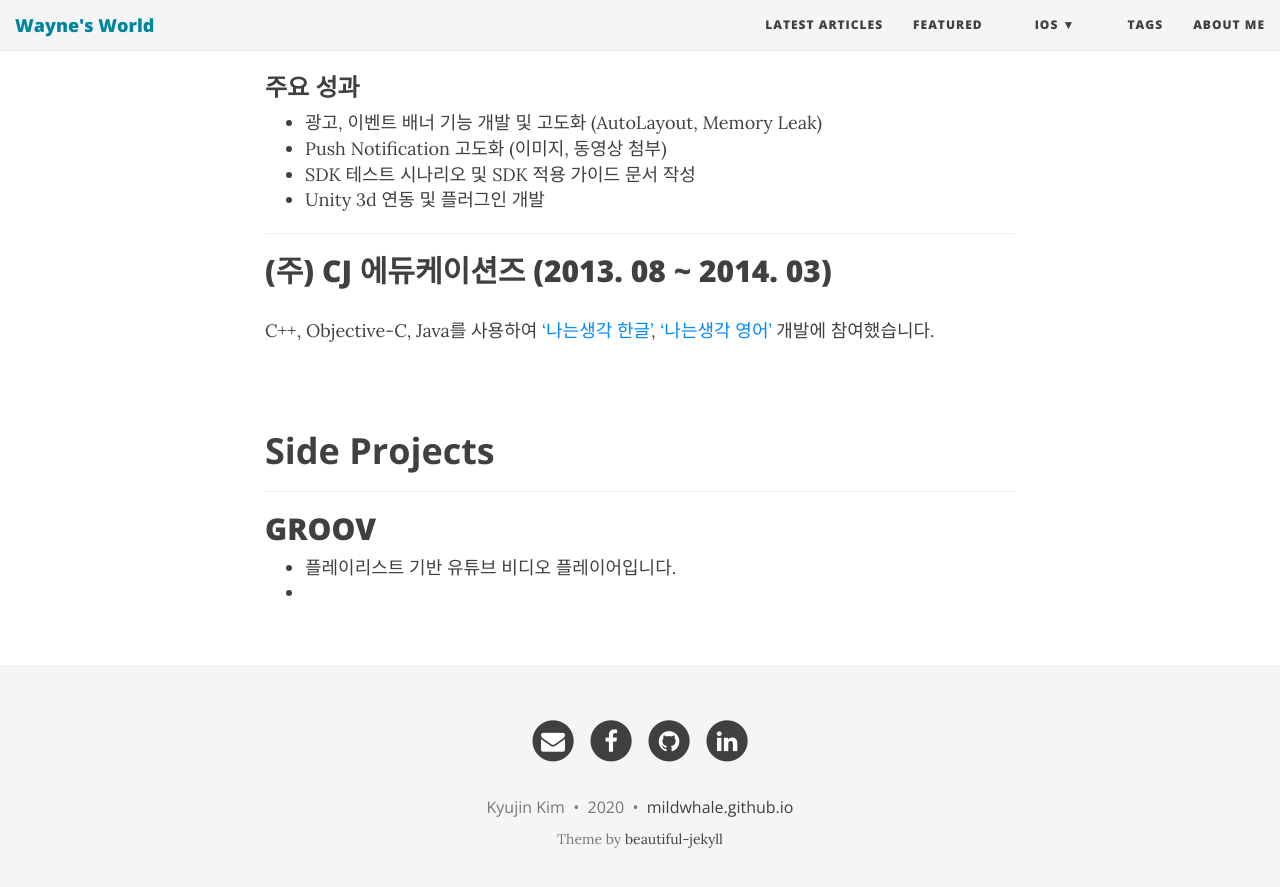
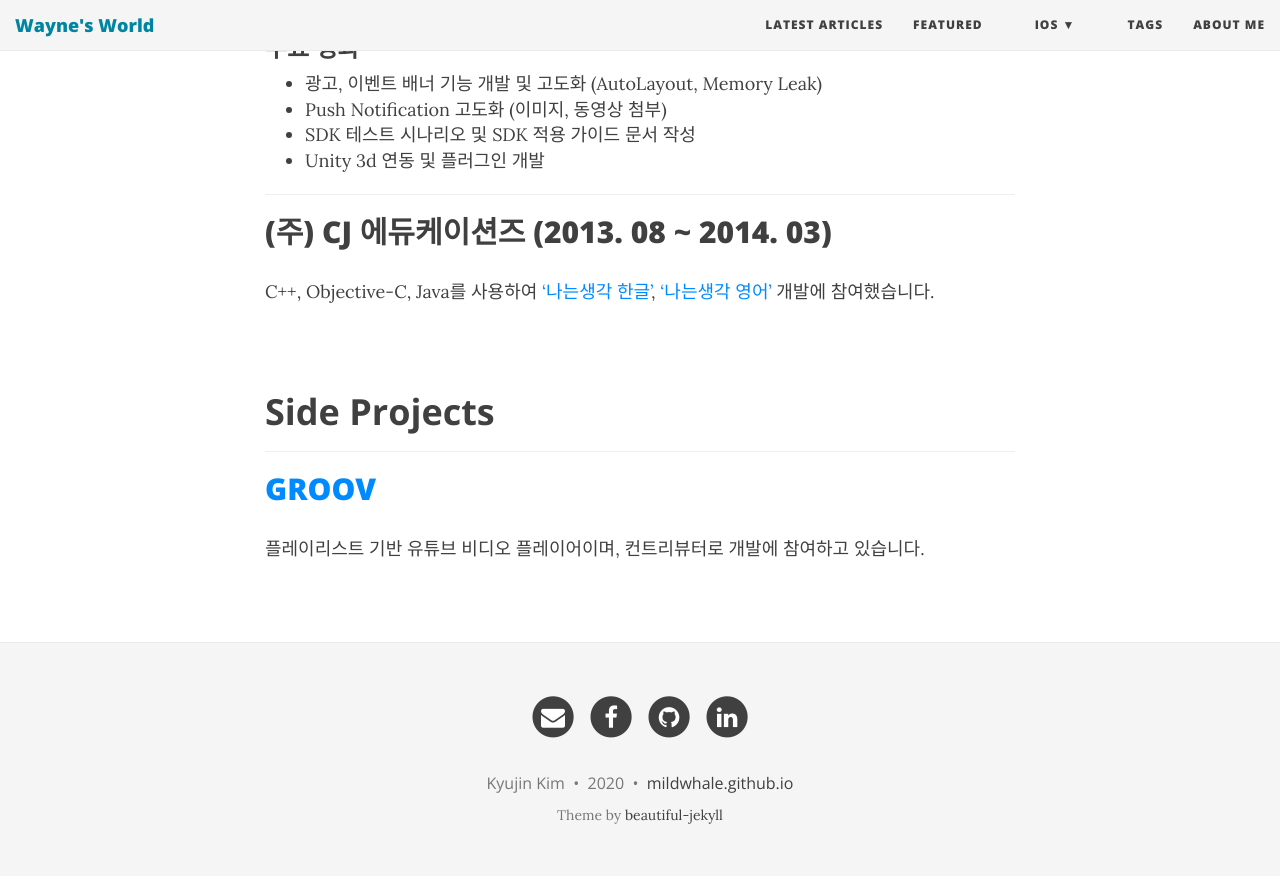
Before and after one commit to Mildwhale/mildwhale.github.io, a Jekyll site: the page built from aboutme.md, in a window 1280 px wide and 900 px high, scrolled down 1848 px. Shown: the top 887 px of the window. Built offline with Jekyll 4.4.1, drawn with Linux system fonts in a browser that asks for light colours; nearby versions of some CDN libraries.

Commit message:
Update aboutme.md

```diff
--- a/aboutme.md
+++ b/aboutme.md
@@ -29,6 +29,7 @@ RxSwift와 [DRFA](https://github.com/geppetto-ios/Geppetto)를 사용하는 [산
 ### 블로그 포스트
 - [UI 테스트 자동화 및 병렬화](https://riiid.github.io/2019-12-02/iOS-parallel-ui-testing/)
 - [iOS 13에서 다크 모드 지원하기 (Supporting Dark Mode)](https://riiid.github.io/2019-12-27/iOS-supporting-dark-mode/)
+
 ---
 
 ## 데일리호텔 (2017. 06 ~ 2019. 08)
@@ -62,6 +63,5 @@ C++, Objective-C, Java를 사용하여 ['나는생각 한글'](https://www.youtu
 
 # **Side Projects**
 ---
-## GROOV
-- 플레이리스트 기반 유튜브 비디오 플레이어입니다.
--
+## [GROOV](https://apps.apple.com/kr/app/groov/id1138262409?l=en)
+플레이리스트 기반 유튜브 비디오 플레이어이며, 컨트리뷰터로 개발에 참여하고 있습니다.
```
